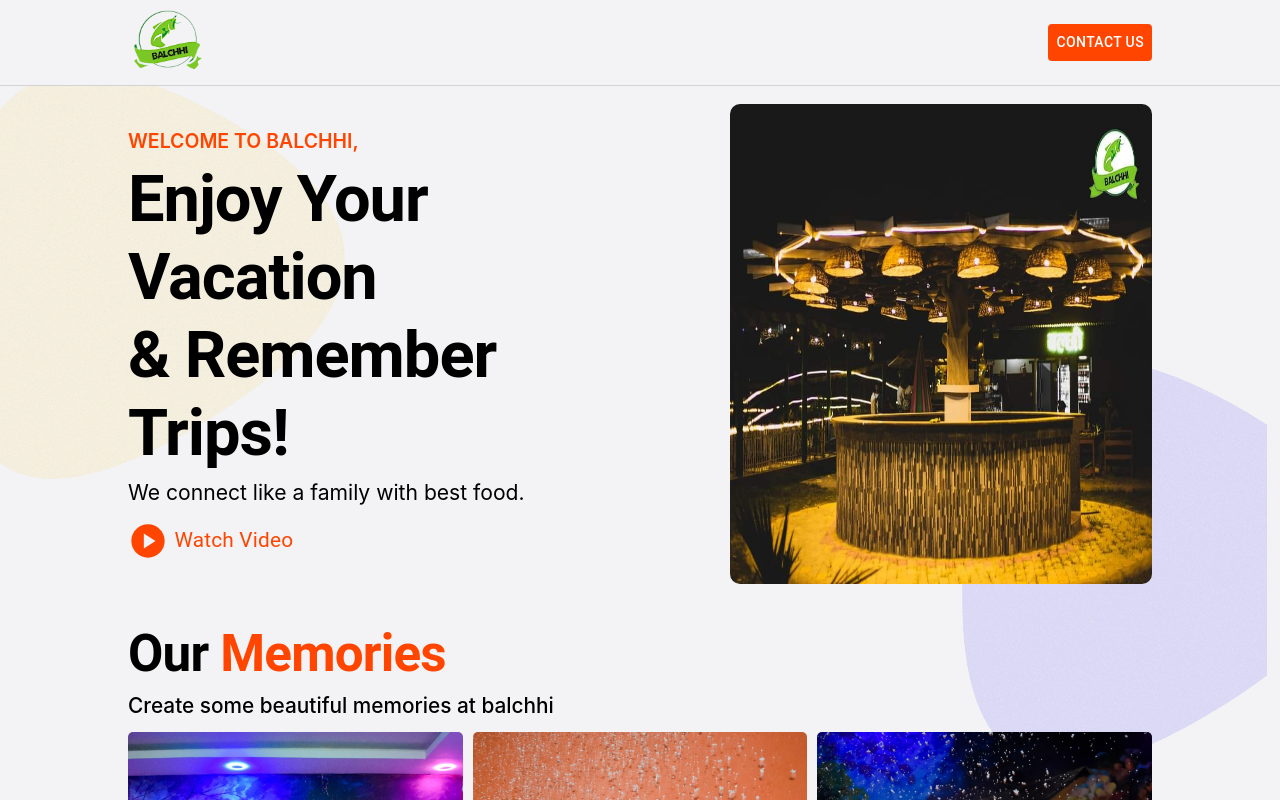
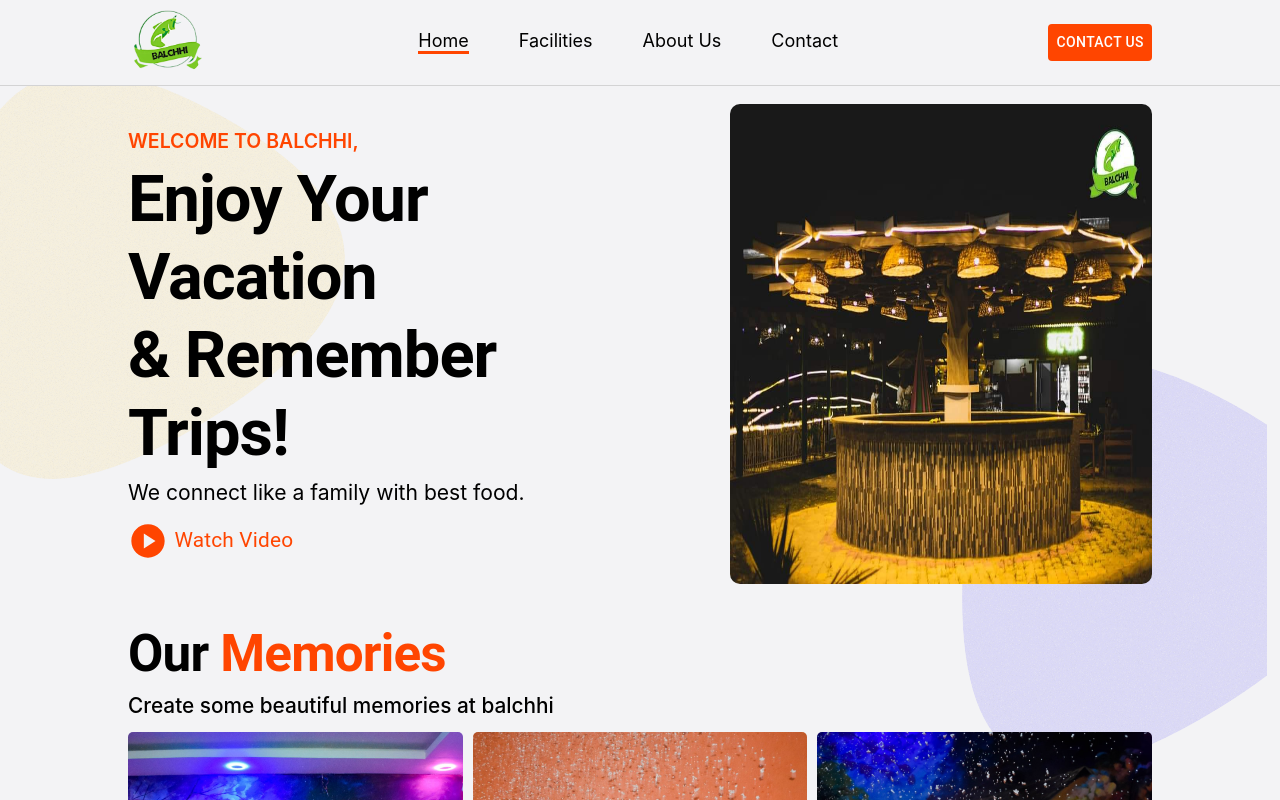
Before and after one commit to surajgaire14/balchhi-landing-page, a React (Vite) app: page / in a window 1280 px wide. Shown: the top 800 px of the page. Built offline with nearby package versions, Linux system fonts and the light colour scheme.

Commit message:
navbar missed update

```diff
--- a/src/Components/Navbar/Navbar.jsx
+++ b/src/Components/Navbar/Navbar.jsx
@@ -14,19 +14,19 @@ import { Close } from "@mui/icons-material";
 import { animateScroll, Link } from "react-scroll";
 import UpdateScrollPosition from "../../Hooks/UpdateScrollPosition";
 import logo from "../../images/balchhiLogo1.png";
-import { useNavigate,Link as RouterLink } from "react-router-dom";
+import { useNavigate, Link as RouterLink } from "react-router-dom";
 import "./style.css";
 
 const drawerWidth = "100%";
 const navItems = ["Home", "Facilities", "About Us", "Contact"];
 
-export default function Navbar({ showlinks, setShowlinks }) {
+export default function Navbar() {
   const [mobileOpen, setMobileOpen] = React.useState(false);
   const [tabOpen, setTabOpen] = React.useState(false);
   const [checked, setChecked] = React.useState(false);
   const containerRef = React.useRef(null);
 
-  const navigate = useNavigate();
+  // const navigate = useNavigate();
   let scrollPosition = UpdateScrollPosition();
 
   const handleDrawerToggle = () => {
@@ -94,9 +94,6 @@ export default function Navbar({ showlinks, setShowlinks }) {
             to={"/"}
             style={{ cursor: "pointer" }}
             className="image__link"
-            // onClick={() => {
-            //  navigate("/")
-            // }}
           >
             <img
               src={logo}
@@ -110,8 +107,7 @@ export default function Navbar({ showlinks, setShowlinks }) {
               display: { xs: "none", sm: "none", gap: "50px", md: "flex" },
             }}
           >
-            {showlinks &&
-              navItems.map((item, i) => (
+            {navItems.map((item, i) => (
               <Link
                 key={i}
                 style={{
@@ -138,7 +134,9 @@ export default function Navbar({ showlinks, setShowlinks }) {
                 smooth={true}
                 offset={-170}
                 duration={1000}
-                  onClick={() => {item === "Home" && animateScroll.scrollToTop()}}
+                onClick={() => {
+                  item === "Home" && animateScroll.scrollToTop();
+                }}
               >
                 {item}
               </Link>
```
Lines whose indentation alone changed are shown as unchanged.
